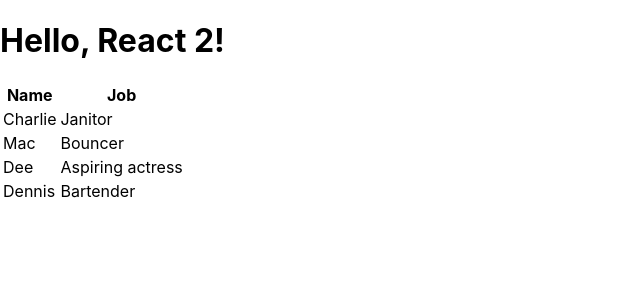
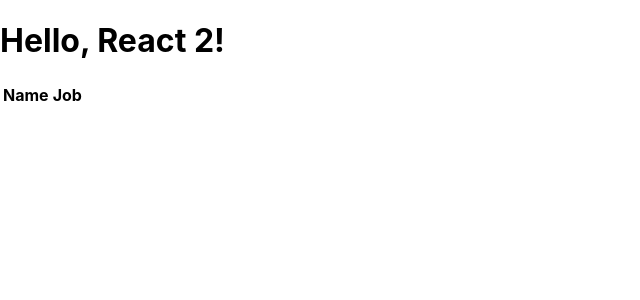
Before and after one commit to mgomez05/react-warmump-my-first-app, a React (Create React App) app: page / in a window 1280 px wide. Shown: the top 300 px of the page, without its empty margins (0-640 px from the left). Built offline with nearby package versions, Linux system fonts and the light colour scheme.

Commit message:
Passed the characterData array from RussApp to the Table to the TableBody, so that we can view it in the inspect tool on a browser but not on the regular webpage

```diff
--- a/src/App.js
+++ b/src/App.js
@@ -27,7 +27,7 @@
     return (
       <div className="container">
         <h1>Hello, React 2!</h1>
-        <TableThatUsesSimpleComponents />
+        <TableThatUsesSimpleComponents characterData={CHARACTERS}/>
       </div>
     )
   }
--- a/src/TableThatUsesSimpleComponents.js
+++ b/src/TableThatUsesSimpleComponents.js
@@ -15,34 +15,20 @@
 // Simple Component
 const TableBody = () => {
     return (
-        <tbody>
-            <tr>
-                <td>Charlie</td>
-                <td>Janitor</td>
-            </tr>
-            <tr>
-                <td>Mac</td>
-                <td>Bouncer</td>
-            </tr>
-            <tr>
-                <td>Dee</td>
-                <td>Aspiring actress</td>
-            </tr>
-            <tr>
-                <td>Dennis</td>
-                <td>Bartender</td>
-            </tr>
-        </tbody>
+        <tbody/>
     )
 }
 
 // A Class Component (that coincidentally uses simple components)
 class TableThatUsesSimpleComponents extends Component {
     render() {
+
+        const { characterData } = this.props
+
         return (
             <table>
                 <TableHeader />
-                <TableBody />
+                <TableBody characterData={characterData}/>
             </table>
         )
     }
```
